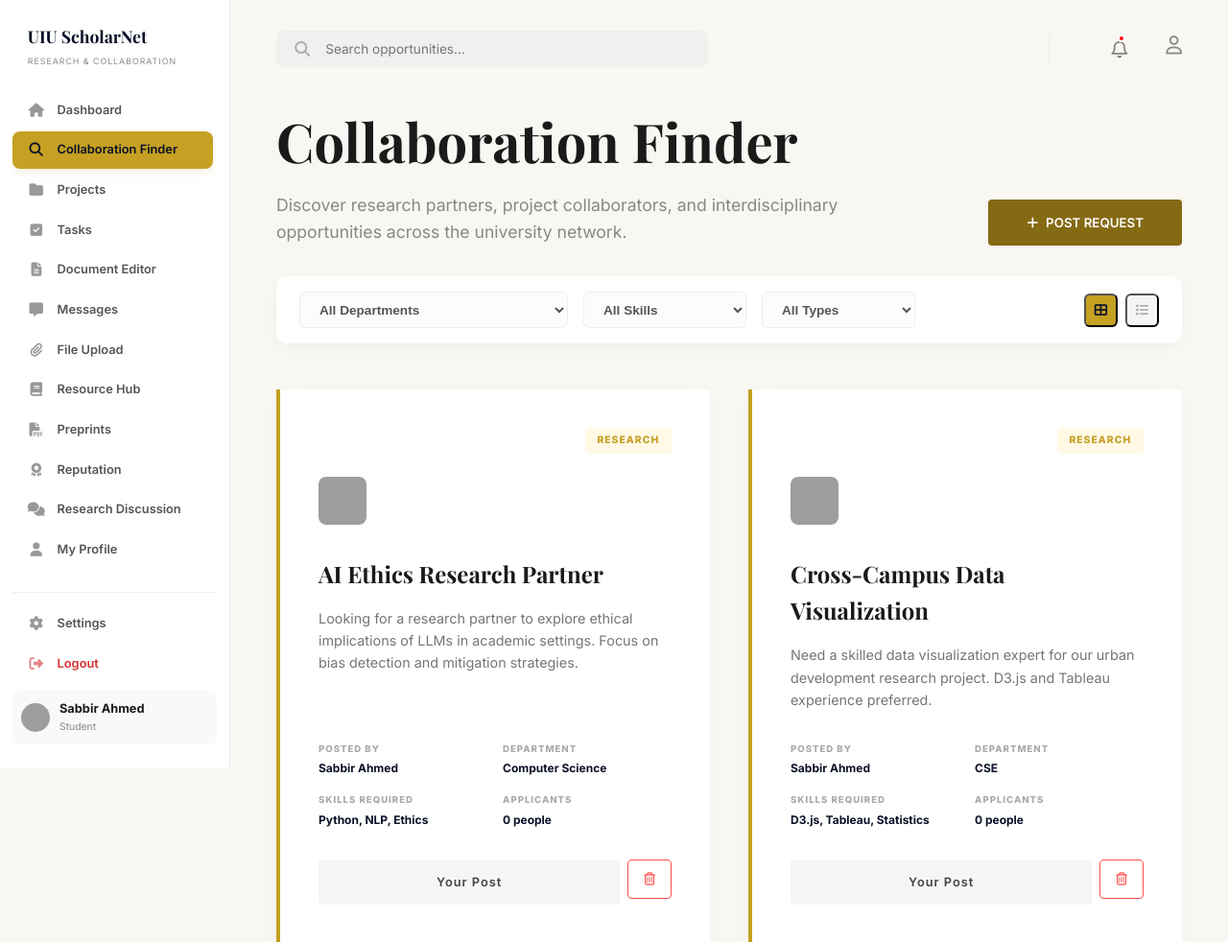
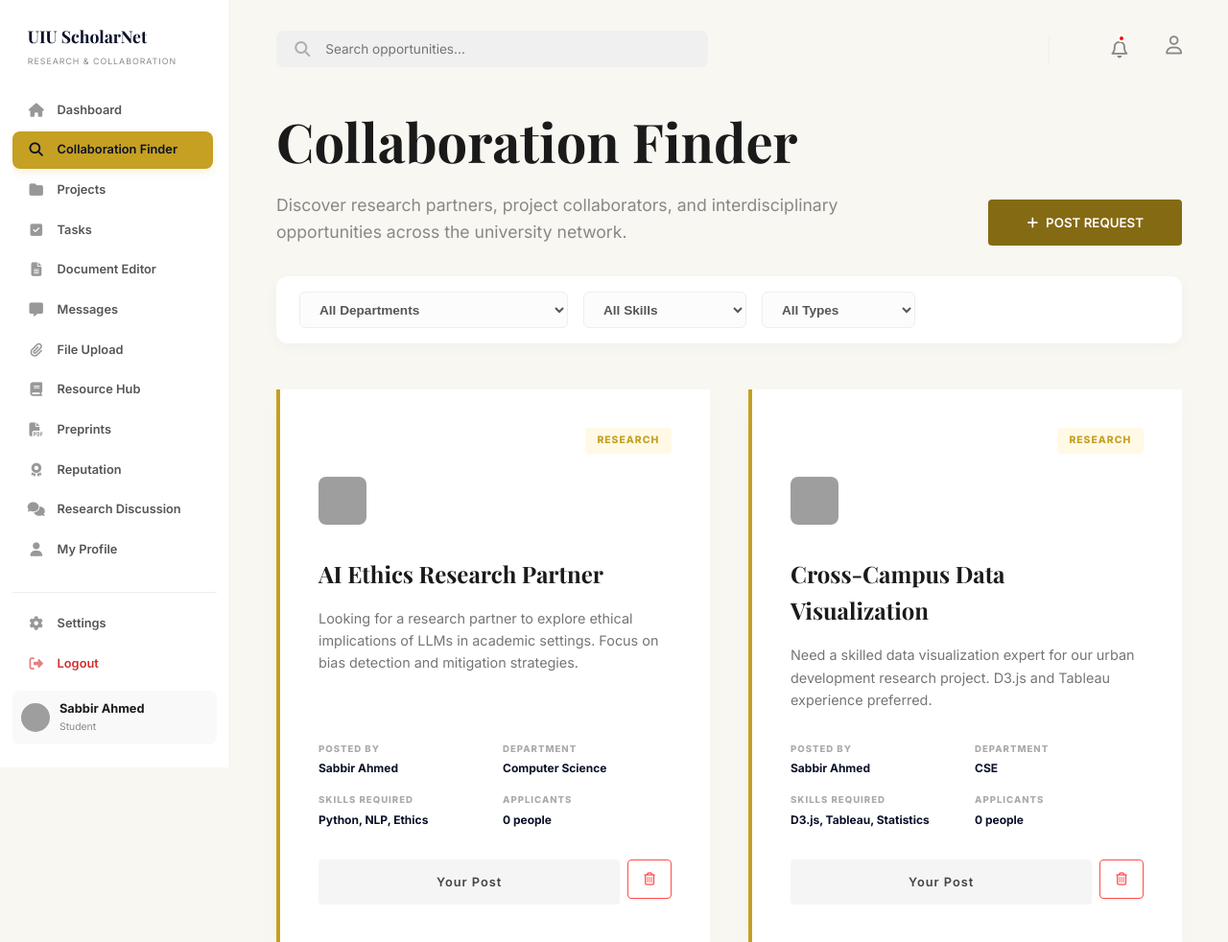
Before and after one commit to ruhul03/UiU-ScholarNet, a PHP site: page /dashboard/collaboration.php in a window 1280 px wide. Shown: the top 982 px of the page at 96% size. Run offline with PHP 8.4, Linux system fonts and the light colour scheme; a user stored in the database is signed in; data comes from the database, SQL or seed files in the repository; data that the repository does not hold is empty; some web fonts are replaced; grey boxes are pictures that could not be loaded.

Commit message:
Remove view toggles from collaboration finder

```diff
--- a/dashboard/collaboration.php
+++ b/dashboard/collaboration.php
@@ -309,14 +309,6 @@ sort($skills, SORT_NATURAL | SORT_FLAG_CASE);
                         <?php endforeach; ?>
                     </select>
                 </div>
-                <div class="view-toggles">
-                    <button type="button" class="view-btn <?php echo ($view === 'grid') ? 'active' : ''; ?>" data-view="grid" aria-label="Grid view">
-                        <i class="fa-solid fa-table-cells-large"></i>
-                    </button>
-                    <button type="button" class="view-btn <?php echo ($view === 'list') ? 'active' : ''; ?>" data-view="list" aria-label="List view">
-                        <i class="fa-solid fa-list"></i>
-                    </button>
-                </div>
             </form>
         </section>
         <div class="collaboration-grid collab-grid-3 <?php echo ($view === 'list') ? 'collab-list-view' : ''; ?>">
```
